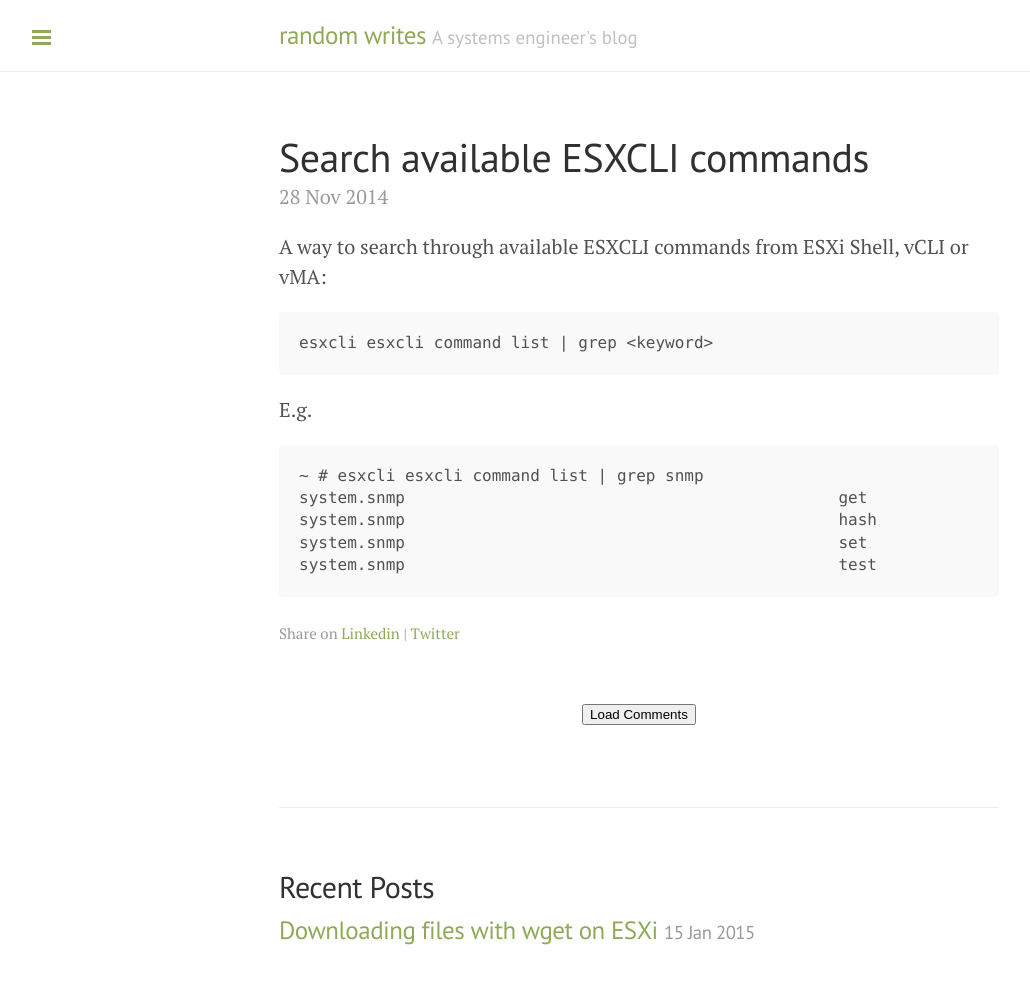
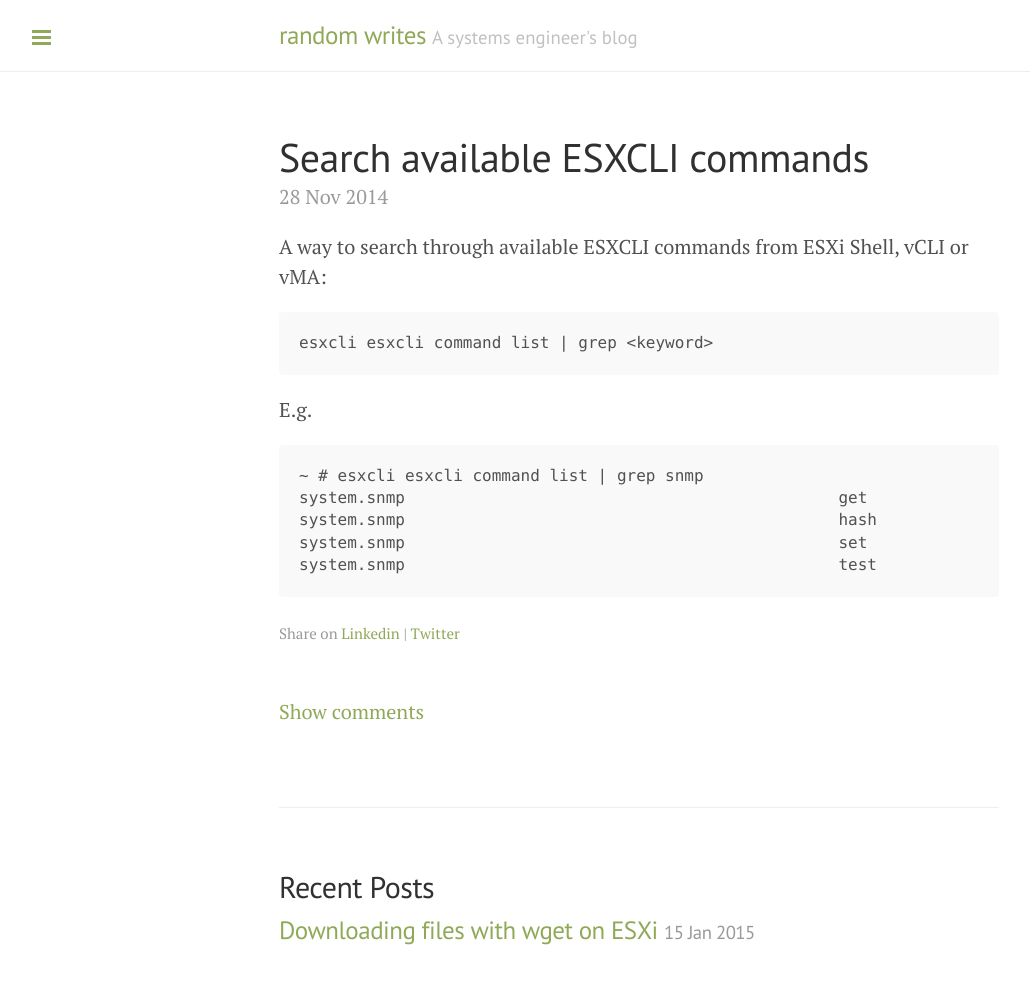
Before and after one commit to nilic/nilic.github.io, a Jekyll site: the page built from _posts/2014-11-28-search-available-esxcli-commands.md, in a window 1280 px wide. Shown: the whole page, without its empty margins (1-1031 px from the left). Built offline with Jekyll 4.4.1, drawn with Linux system fonts in a browser that asks for light colours; nearby versions of some CDN libraries; Markdown is read by kramdown in place of the engine named in the settings.

Commit message:
replacing load comments button with clear text

```diff
--- a/_includes/disqus_cond.html
+++ b/_includes/disqus_cond.html
@@ -17,8 +17,9 @@
 //     };
 </script>
 <div id="disqus_thread"></div>
-<div id="disqus_loader" style="text-align: center">
-  <button onclick="load_disqus()">Load Comments</button>
+<div id="disqus_loader">
+  <!-- <button onclick="load_disqus()">Load Comments</button> -->
+  <a href="#" onclick="load_disqus();return false;">Show comments</a>
   <script>
       /* * * CONFIGURATION VARIABLES: EDIT BEFORE PASTING INTO YOUR WEBPAGE * * */
     var disqus_shortname = 'randomwrites'; // required: replace example with your forum shortname
```
